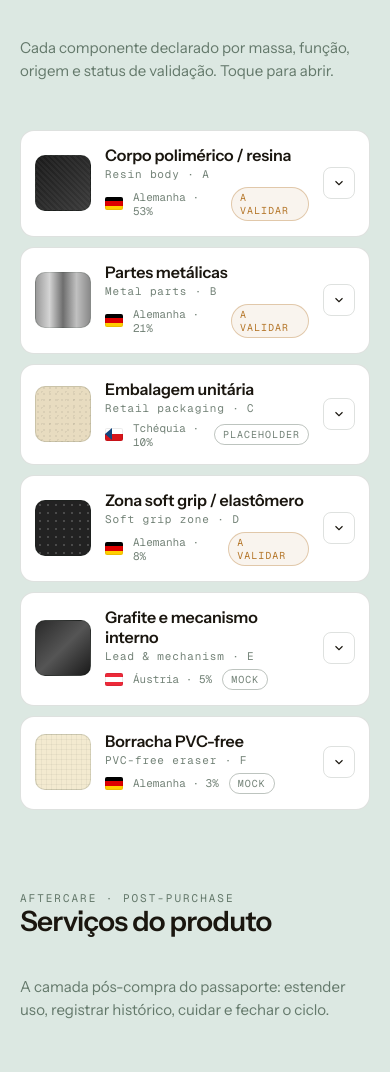
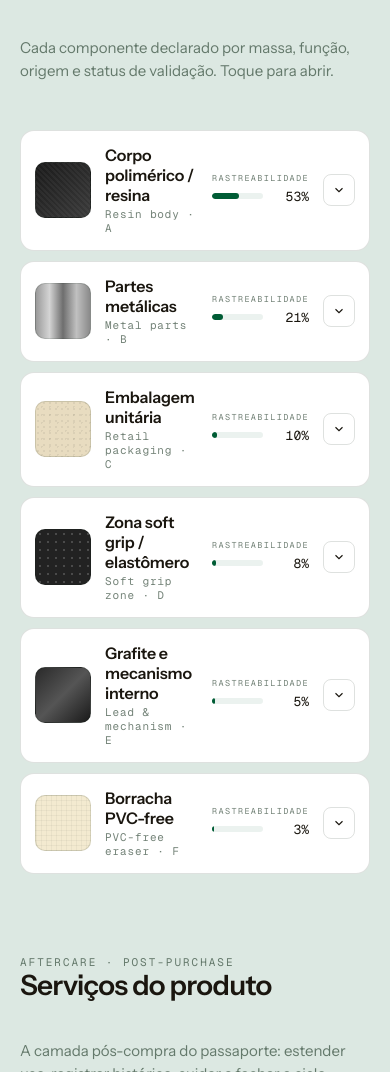
Before and after one commit to Planton-Solucoes-Sustentaveis/passaporte, a plain HTML site: page index.html in a window 390 px wide. Shown: the part 3907-4979 px from the top of the page. Drawn offline with nearby package versions, Linux system fonts and the light colour scheme.

Commit message:
fix: force nowrap on highlights carousel and show tracability bar on mobile
- Add flex-wrap:nowrap to .highlights to prevent 2x2 grid wrap on mobile
- Show .mat__pct (tracability bar) on all screen sizes
- Hide .mat__mobile-meta (flag/status outside accordion)
- Fix .mat__head grid to 4 columns on mobile

Co-Authored-By: Claude Sonnet 4.6 <noreply@anthropic.com>

```diff
--- a/style.css
+++ b/style.css
@@ -382,6 +382,7 @@ section{padding:56px 0;scroll-margin-top:80px}
    ========================================================= */
 .highlights{
   display:flex;
+  flex-wrap:nowrap;
   gap:14px;
   overflow-x:auto;
   scroll-snap-type:x mandatory;
@@ -556,7 +557,7 @@ html[data-theme="dark"] .bd-context__txt{color:var(--muted)}
 .mat.open{border-color:var(--line-strong);box-shadow:var(--shadow-1)}
 .mat__head{
   display:grid;
-  grid-template-columns:56px 1fr auto;
+  grid-template-columns:56px 1fr 1fr auto;
   gap:14px;align-items:center;
   padding:14px;cursor:pointer;width:100%;text-align:left;
 }
@@ -573,9 +574,8 @@ html[data-theme="dark"] .bd-context__txt{color:var(--muted)}
 .mat__name{font-family:var(--font-display);font-size:16px;font-weight:600;letter-spacing:-0.01em}
 .mat__sub{font-family:var(--font-mono);font-size:11px;color:var(--muted);letter-spacing:0.08em}
 .mat__pct{
-  display:none;flex-direction:column;gap:5px;
+  display:flex;flex-direction:column;gap:5px;
 }
-@media (min-width:700px){.mat__pct{display:flex}}
 .mat__pct::before{
   content:"Rastreabilidade";
   font-family:var(--font-mono);font-size:8.5px;
@@ -596,11 +596,8 @@ html[data-theme="dark"] .bd-context__txt{color:var(--muted)}
 .mat__chev svg{width:14px;height:14px}
 
 .mat__mobile-meta{
-  display:flex;align-items:center;gap:10px;
-  font-family:var(--font-mono);font-size:11px;color:var(--muted);
-  margin-top:4px;
+  display:none;
 }
-@media (min-width:700px){.mat__mobile-meta{display:none}}
 
 .mat__body{
   max-height:0;overflow:hidden;
```
